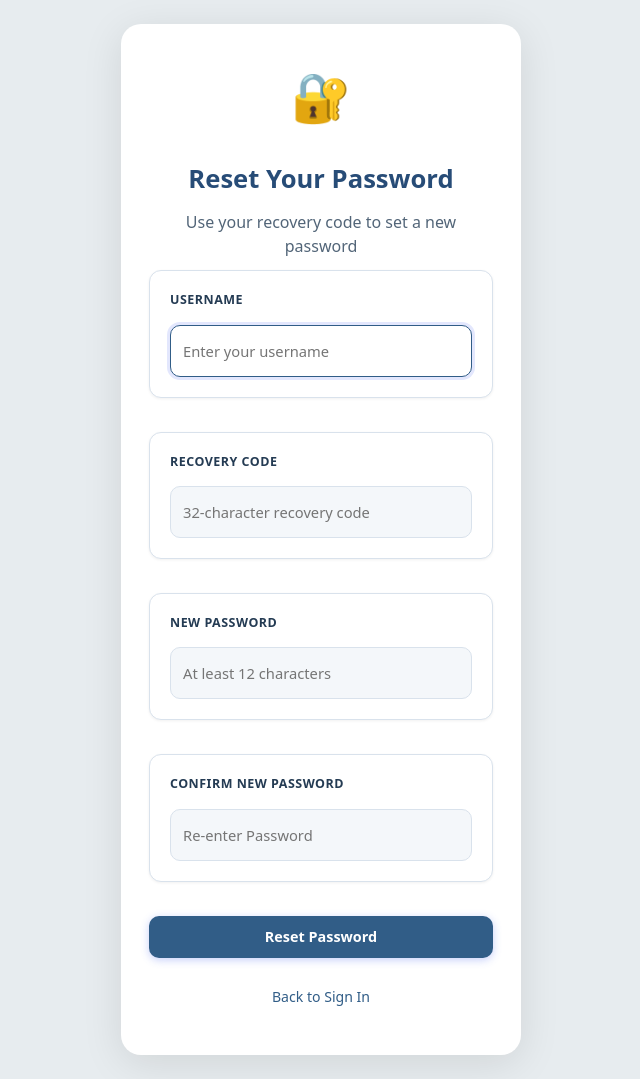
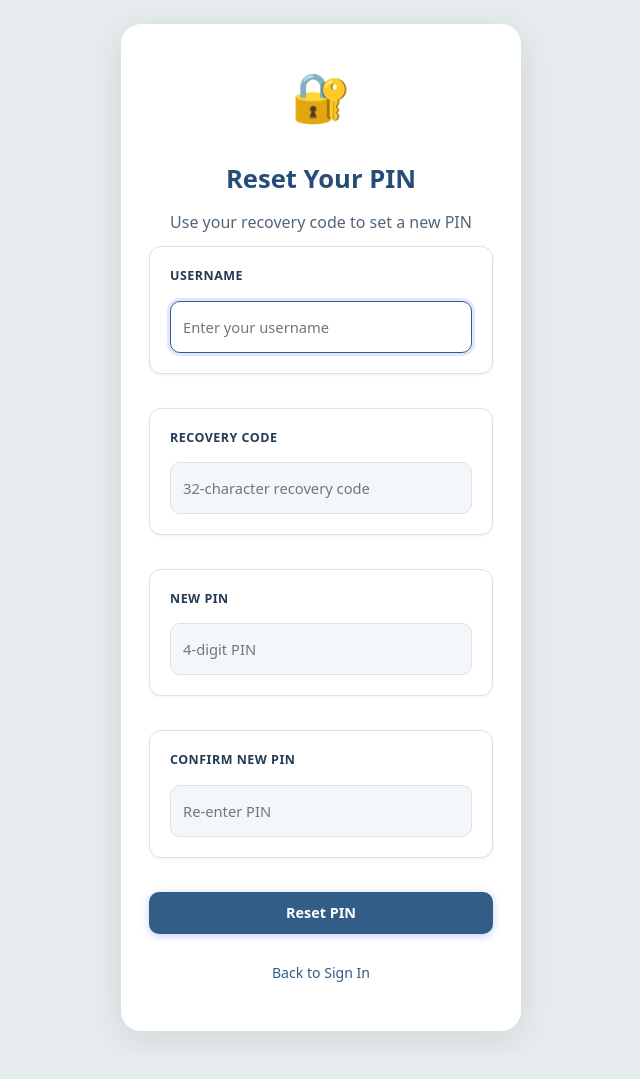
Before and after one commit to akoladegrace237-star/Budget-Tracker, a Flask app: page /forgot-pin in a window 1280 px wide. Shown: the whole page, without its empty margins (319-959 px from the left). After the commit the page ends 1039 px from the top, so only its background shows below. Run offline with Flask 3, Linux system fonts and the light colour scheme; data comes from the database, SQL or seed files in the repository; data that the repository does not hold is empty; some libraries are stand-ins or nearby versions.

Commit message:
Restore four-digit PINs and disable personal-use authentication lockouts

```diff
--- a/app.py
+++ b/app.py
@@ -5,7 +5,7 @@ from datetime import datetime
 from db import get_db, init_db, is_postgres, lock_user
 
 app = Flask(__name__)
-from security import configure, hash_password, verify_password, strong_password
+from security import configure, hash_password, verify_password, valid_pin, normalize_credential
 from finance import cash_flow, today, SafeCSVWriter
 
 ROOT_DIR = os.path.dirname(os.path.abspath(__file__))
@@ -543,8 +543,8 @@ def settings():
 
         elif action == "password":
             current_pw = request.form.get("current_password", "")
-            new_pw     = request.form.get("new_password", "")
-            confirm_pw = request.form.get("confirm_password", "")
+            new_pw     = normalize_credential(request.form.get("new_password", ""))
+            confirm_pw = normalize_credential(request.form.get("confirm_password", ""))
 
             from security import throttle
             if not throttle(conn, session['username']):
@@ -555,7 +555,7 @@ def settings():
             if not verify_password(user_row["password"], current_pw):
                 conn.close()
                 return redirect("/settings?error=wrong_password")
-            if new_pw != confirm_pw or not strong_password(new_pw):
+            if new_pw != confirm_pw or not valid_pin(new_pw):
                 conn.close()
                 return redirect("/settings?error=password_mismatch")
 
--- a/auth_routes.py
+++ b/auth_routes.py
@@ -2,7 +2,7 @@
 import secrets
 from flask import Blueprint, request, session, render_template, redirect, abort, flash, current_app
 from db import get_db, is_postgres
-from security import hash_password, verify_password, strong_password, throttle, normalize_credential
+from security import hash_password, verify_password, valid_pin, throttle, normalize_credential
 
 auth = Blueprint('auth', __name__)
 
@@ -10,9 +10,9 @@ auth = Blueprint('auth', __name__)
 def register():
     if request.method=='POST':
         username=request.form.get('username','').strip()
-        password=request.form.get('pin','')
-        if not 3<=len(username)<=60 or not strong_password(password):
-            return render_template('register.html',error='Use a username of 3–60 characters and a password of 12–128 characters.'),400
+        password=normalize_credential(request.form.get('pin',''))
+        if not 3<=len(username)<=60 or not valid_pin(password):
+            return render_template('register.html',error='Use a username of 3–60 characters and a PIN of exactly 4 digits.'),400
         code=secrets.token_hex(16)
         with get_db() as conn:
             if not throttle(conn,username): abort(429,description='Too many attempts. Try again in 15 minutes.')
@@ -49,7 +49,7 @@ def login():
                 conn.commit()
             session.clear()
             session.update(user_id=user['id'],username=user['username'],currency=user['currency'] or '£',
-                           upgrade_password=not strong_password(password),credential_version=user['credential_version'])
+                           upgrade_password=not valid_pin(password),credential_version=user['credential_version'])
             session.permanent=True
             setup=conn.execute('SELECT setup_complete FROM account_settings WHERE user_id=?',(user['id'],)).fetchone()
         response=redirect('/dashboard' if setup and setup['setup_complete'] else '/setup')
@@ -71,9 +71,9 @@ def recover():
     if request.method=='POST':
         username=request.form.get('username','').strip()
         code=request.form.get('security_answer','').strip().lower()
-        password=request.form.get('new_pin','')
-        if not strong_password(password) or password!=request.form.get('confirm_pin'):
-            return render_template('forgot_pin.html',error='Use matching passwords of 12–128 characters.'),400
+        password=normalize_credential(request.form.get('new_pin',''))
+        if not valid_pin(password) or password!=normalize_credential(request.form.get('confirm_pin','')):
+            return render_template('forgot_pin.html',error='Use matching PINs of exactly 4 digits.'),400
         with get_db() as conn:
             if not throttle(conn,username): abort(429,description='Too many attempts. Try again in 15 minutes.')
             user=conn.execute('SELECT * FROM users WHERE username=?',(username,)).fetchone()
--- a/security.py
+++ b/security.py
@@ -3,8 +3,6 @@ import hashlib
 import hmac
 import os
 import secrets
-import time
-from collections import defaultdict
 from datetime import timedelta
 from pathlib import Path
 from flask import abort, request, session, jsonify
@@ -27,8 +25,9 @@ def verify_password(stored, value):
         return hmac.compare_digest(stored, hashlib.sha256(value.encode()).hexdigest())
     return check_password_hash(stored, value)
 
-def strong_password(value):
-    return 12 <= len(value) <= 128
+def valid_pin(value):
+    value=normalize_credential(value)
+    return value.isascii() and value.isdigit() and len(value)==4
 
 def configure(app):
     secret = os.environ.get('SECRET_KEY')
@@ -115,18 +114,9 @@ def configure(app):
         return response
 
 def throttle(conn, username):
-    """Shared DB-backed limits across workers; count every authentication attempt."""
-    now = int(time.time())
-    keys = ['account:'+username.casefold(), 'ip:'+(request.remote_addr or 'unknown')]
-    for key in keys:
-        row = conn.execute('SELECT * FROM auth_attempts WHERE key=?', (key,)).fetchone()
-        limit = 10 if key.startswith('account:') else 40
-        if row and now-row['started'] < 900 and row['attempts'] >= limit:
-            return False
-    for key in keys:
-        conn.execute('INSERT INTO auth_attempts (key,attempts,started) VALUES (?,1,?) '
-                     'ON CONFLICT(key) DO UPDATE SET attempts=CASE WHEN auth_attempts.started<? THEN 1 ELSE auth_attempts.attempts+1 END, '
-                     'started=CASE WHEN auth_attempts.started<? THEN excluded.started ELSE auth_attempts.started END',
-                     (key, now, now-900, now-900))
-    conn.commit()
+    """Personal-use policy: authentication retries never temporarily lock out the owner.
+
+    Existing attempt rows are deliberately ignored, so an old lockout clears
+    as soon as this version is deployed. Keep the function for route compatibility.
+    """
     return True
--- a/templates/base.html
+++ b/templates/base.html
@@ -78,7 +78,7 @@
 
     <!-- Page Content -->
     <main id="pageContent" class="tab-content active" style="display:block!important">
-{% if session.get("upgrade_password") %}<div class="alert alert-warning">Your old PIN still works. <a href="/settings">Set a password of at least 12 characters and generate a recovery code.</a></div>{% endif %}
+{% if session.get("upgrade_password") %}<div class="alert alert-warning">Your previous password still works. <a href="/settings">Switch to a 4-digit PIN and save a recovery code.</a></div>{% endif %}
 {% with messages = get_flashed_messages(with_categories=true) %}{% for category,message in messages %}<div class="alert alert-{{ category }}" role="status">{{ message }}</div>{% endfor %}{% endwith %}
         {% block content %}{% endblock %}
     </main>
--- a/templates/forgot_pin.html
+++ b/templates/forgot_pin.html
@@ -1,12 +1,12 @@
 {% extends "base.html" %}
-{% block title %}Reset Password — Budget Tracker{% endblock %}
+{% block title %}Reset PIN — Budget Tracker{% endblock %}
 
 {% block content %}
 <div class="auth-page">
     <div class="auth-card">
         <div class="auth-logo">🔐</div>
-        <h1 class="auth-title">Reset Your Password</h1>
-        <p class="auth-subtitle">Use your recovery code to set a new password</p>
+        <h1 class="auth-title">Reset Your PIN</h1>
+        <p class="auth-subtitle">Use your recovery code to set a new PIN</p>
 
         {% if error %}
             <div class="alert alert-danger">{{ error }}</div>
@@ -23,16 +23,16 @@
                 <input type="text" id="security_answer" name="security_answer" placeholder="32-character recovery code" required>
             </div>
             <div class="form-group">
-                <label for="new_pin">New Password</label>
-                <input type="password" id="new_pin" name="new_pin" minlength="12" maxlength="128" autocomplete="new-password"
-                       placeholder="At least 12 characters" required>
+                <label for="new_pin">New PIN</label>
+                <input type="password" id="new_pin" name="new_pin" inputmode="numeric" pattern="[0-9]{4}" minlength="4" maxlength="4" autocomplete="new-password"
+                       placeholder="4-digit PIN" required>
             </div>
             <div class="form-group">
-                <label for="confirm_pin">Confirm New Password</label>
-                <input type="password" id="confirm_pin" name="confirm_pin" minlength="12" maxlength="128" autocomplete="new-password"
-                       placeholder="Re-enter Password" required>
+                <label for="confirm_pin">Confirm New PIN</label>
+                <input type="password" id="confirm_pin" name="confirm_pin" inputmode="numeric" pattern="[0-9]{4}" minlength="4" maxlength="4" autocomplete="new-password"
+                       placeholder="Re-enter PIN" required>
             </div>
-            <button type="submit" class="btn btn-primary btn-full">Reset Password</button>
+            <button type="submit" class="btn btn-primary btn-full">Reset PIN</button>
         </form>
 
         <p class="auth-switch"><a href="/login">Back to Sign In</a></p>
--- a/templates/recovery_code.html
+++ b/templates/recovery_code.html
@@ -1,3 +1,3 @@
 {% extends 'base.html' %}
 {% block title %}Save your recovery code{% endblock %}
-{% block content %}<div class="auth-page"><div class="auth-card"><h1>Save your recovery code</h1><p>Keep this code somewhere safe. You can use it to reset your password. It replaces any previous recovery code.</p><code class="recovery-code">{{ code }}</code><p>This code is shown once. Your password and recovery code are stored as salted hashes.</p><a class="btn-submit" href="{{ '/settings' if session.get('user_id') else '/login' }}">I saved my code — continue</a></div></div>{% endblock %}
+{% block content %}<div class="auth-page"><div class="auth-card"><h1>Save your recovery code</h1><p>Keep this code somewhere safe. You can use it to reset your PIN. It replaces any previous recovery code.</p><code class="recovery-code">{{ code }}</code><p>This code is shown once. Your PIN and recovery code are stored as salted hashes.</p><a class="btn-submit" href="{{ '/settings' if session.get('user_id') else '/login' }}">I saved my code — continue</a></div></div>{% endblock %}
--- a/templates/restore.html
+++ b/templates/restore.html
@@ -1,3 +1,3 @@
 {% extends 'base.html' %}
 {% block title %}Restore backup{% endblock %}
-{% block content %}<div class="page-header"><h1>Restore your backup</h1></div>{% if error %}<div class="alert alert-danger" role="alert">{{ error }}</div>{% endif %}<section class="settings-section"><p>Restore replaces your financial data and profile with the selected backup. Your sign-in credentials stay the same. A safety copy of your previous data is saved before replacement.</p><p><a href="/backup">Download a current backup</a></p><form method="POST" enctype="multipart/form-data"><input type="hidden" name="csrf_token" value="{{ csrf_token() }}"><div class="form-group"><label for="backupFile">Budget Tracker JSON backup</label><input id="backupFile" type="file" name="file" accept=".json,application/json" required></div><div class="form-group"><label for="restorePassword">Current password</label><input id="restorePassword" type="password" name="current_password" autocomplete="current-password" required></div><label class="confirm-row"><input type="checkbox" name="confirm" value="replace" required> Replace my current financial data with this backup</label><button class="btn-submit" type="submit">Restore backup</button></form></section>{% endblock %}
+{% block content %}<div class="page-header"><h1>Restore your backup</h1></div>{% if error %}<div class="alert alert-danger" role="alert">{{ error }}</div>{% endif %}<section class="settings-section"><p>Restore replaces your financial data and profile with the selected backup. Your sign-in credentials stay the same. A safety copy of your previous data is saved before replacement.</p><p><a href="/backup">Download a current backup</a></p><form method="POST" enctype="multipart/form-data"><input type="hidden" name="csrf_token" value="{{ csrf_token() }}"><div class="form-group"><label for="backupFile">Budget Tracker JSON backup</label><input id="backupFile" type="file" name="file" accept=".json,application/json" required></div><div class="form-group"><label for="restorePassword">Current PIN or previous password</label><input id="restorePassword" type="password" name="current_password" autocomplete="current-password" required></div><label class="confirm-row"><input type="checkbox" name="confirm" value="replace" required> Replace my current financial data with this backup</label><button class="btn-submit" type="submit">Restore backup</button></form></section>{% endblock %}
```
Also changed, not shown: REVIEW.md (+2 -2 lines), templates/login.html (+5 -5 lines), templates/register.html (+4 -4 lines), templates/settings.html (+12 -12 lines), tests/test_app.py (+40 -10 lines), tests/visual_review.py (+3 -3 lines), tools/password_hash.py (+8 -8 lines), .github/copilot-instructions.md, README.md.
